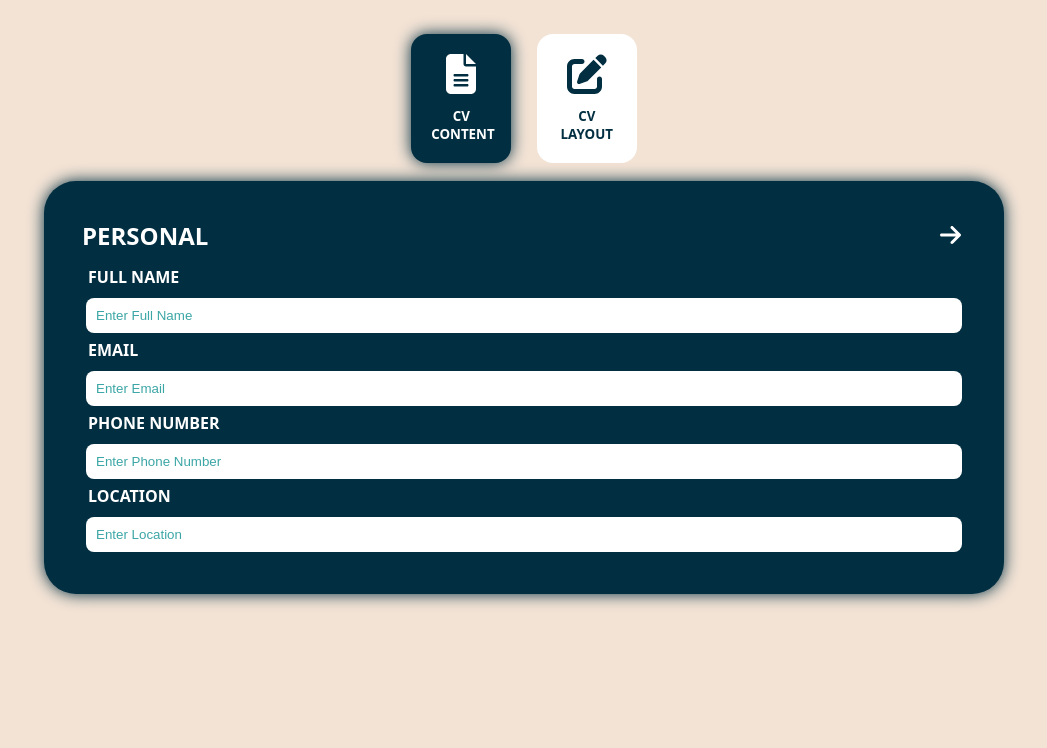
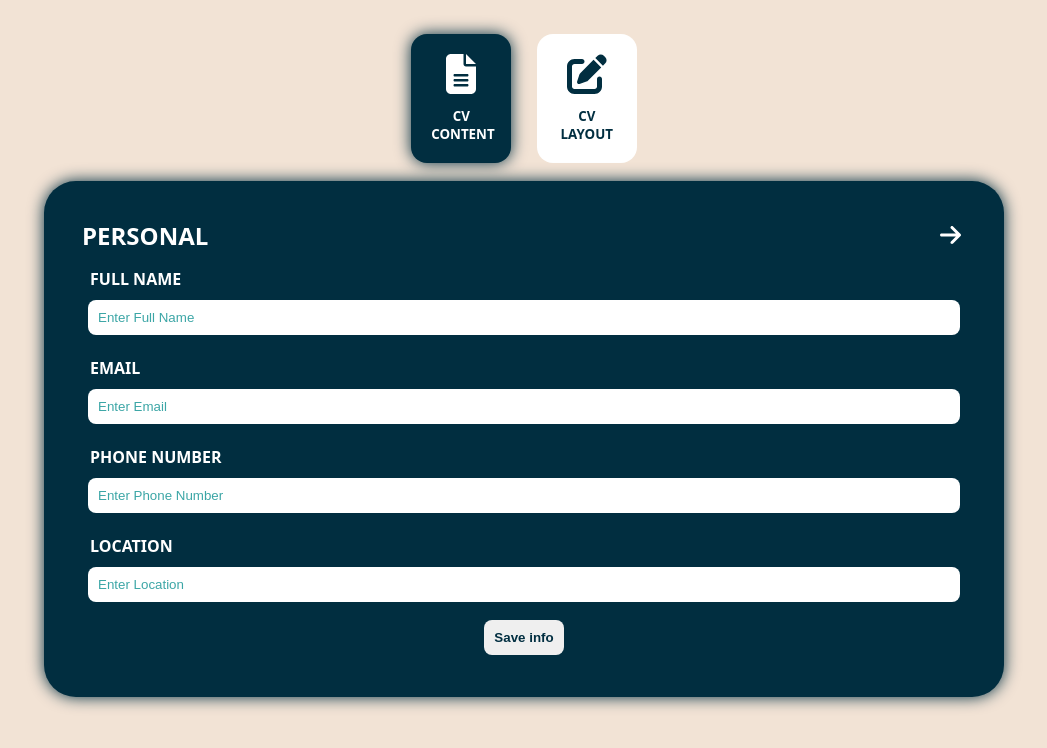
Before and after one commit to DavedCV/cv-project-react, a React (Vite) app: page / in a window 1280 px wide. Shown: the top 748 px of the page, without its empty margins (116-1163 px from the left). Built offline with nearby package versions, Linux system fonts and the light colour scheme.

Commit message:
Implement the data recolection section
Create the data details section, that allows the user to pass data to
the general information state, in order to get the required info to
create the CV

```diff
--- a/src/App.jsx
+++ b/src/App.jsx
@@ -1,13 +1,20 @@
 import Configuration from "./components/Configuration";
-import Data from "./components/Data";
+import Details from "./components/Details";
 import Curriculum from "./components/Curriculum";
-import "./styles/App.css"
+import "./styles/App.css";
+import { useState } from "react";
 
 export default function App() {
+  const [sectionsData, setSectionsData] = useState({
+    personal: [],
+    education: [],
+    experience: [],
+  });
+
   return (
     <div className="main">
       <Configuration />
-      <Data />
+      <Details sectionsData={sectionsData} setSectionsData={setSectionsData} />
       <Curriculum />
     </div>
   );
--- a/src/components/Data.jsx
+++ /dev/null
@@ -1,63 +0,0 @@
-/* eslint-disable jsx-a11y/no-noninteractive-tabindex */
-/* eslint-disable jsx-a11y/no-static-element-interactions */
-
-import { useState } from "react";
-import { faArrowRight, faDisplay } from "@fortawesome/free-solid-svg-icons";
-import { FontAwesomeIcon } from "@fortawesome/react-fontawesome";
-import { CSSTransition, TransitionGroup } from "react-transition-group";
-
-const formsData = {
-  personal: ["full name", "email", "phone number", "location"],
-  education: ["school name", "degree", "start date", "end date"],
-  experience: ["company name", "start date", "end date", "job description"],
-};
-
-export default function Data() {
-  const [activeForm, setActiveForm] = useState("personal");
-  const [dataSectionHeight, setDataSectionHeight] = useState(null);
-
-  function calcHeight(el) {
-    console.log("calc");
-    const height = el.offsetHeight;
-    setDataSectionHeight(height);
-  }
-
-  function getNextForm() {
-    const keys = Object.keys(formsData);
-    const currentIndex = keys.indexOf(activeForm);
-    return keys[(currentIndex + 1) % keys.length];
-  }
-
-  return (
-    <div className="data-section">
-      <div className="data-section-header">
-        <h2>{activeForm}</h2>
-
-        <button onClick={() => setActiveForm(getNextForm())}>
-          <FontAwesomeIcon icon={faArrowRight} />
-        </button>
-      </div>
-
-      <TransitionGroup>
-        <CSSTransition key={activeForm} timeout={500} classNames="form">
-          <Section data={formsData[activeForm]} />
-        </CSSTransition>
-      </TransitionGroup>
-    </div>
-  );
-}
-
-function Section({ data }) {
-  return (
-    <div className="form-section">
-      <form>
-        {data.map((info) => (
-          <div key={info} className={`${info}-entry`}>
-            <label htmlFor={info}>{info}</label>
-            <input type="text" id={info} placeholder={`enter ${info}`}/>
-          </div>
-        ))}
-      </form>
-    </div>
-  );
-}
--- /dev/null
+++ b/src/components/Details.jsx
@@ -0,0 +1,149 @@
+/* eslint-disable jsx-a11y/no-noninteractive-tabindex */
+/* eslint-disable jsx-a11y/no-static-element-interactions */
+
+import { useState } from "react";
+import { faArrowRight, faTrash } from "@fortawesome/free-solid-svg-icons";
+import { FontAwesomeIcon } from "@fortawesome/react-fontawesome";
+import { CSSTransition, TransitionGroup } from "react-transition-group";
+
+const formsEntries = {
+  personal: ["full name", "email", "phone number", "location"],
+  education: ["school name", "degree", "start date", "end date"],
+  experience: ["company name", "start date", "end date", "job description"],
+};
+
+export default function Details({ sectionsData, setSectionsData }) {
+  const [activeSection, setActiveSection] = useState("personal");
+
+  function getNextSection() {
+    const keys = Object.keys(formsEntries);
+    const currentIndex = keys.indexOf(activeSection);
+    return keys[(currentIndex + 1) % keys.length];
+  }
+
+  return (
+    <div className="details-section">
+      <div className="details-section-header">
+        <h2>{activeSection}</h2>
+        <button onClick={() => setActiveSection(getNextSection())}>
+          <FontAwesomeIcon icon={faArrowRight} />
+        </button>
+      </div>
+
+      <TransitionGroup className="details-data-wrapper">
+        <CSSTransition
+          key={activeSection}
+          timeout={500}
+          classNames="details"
+        >
+          <DetailsData
+            activeSection={activeSection}
+            sectionsData={sectionsData}
+            setSectionsData={setSectionsData}
+          />
+        </CSSTransition>
+      </TransitionGroup>
+    </div>
+  );
+}
+
+function DetailsData({ activeSection, sectionsData, setSectionsData }) {
+  const [showForm, setShowForm] = useState(false);
+
+  function saveData(e, changes) {
+    e.preventDefault();
+
+    if (changes == 0) {
+      if (setShowForm) setShowForm(false);
+      return;
+    }
+
+    const formData = new FormData(e.target);
+    const obj = Object.fromEntries(formData.entries());
+
+    console.log(obj);
+    changes;
+    const newSectionsData = {
+      ...sectionsData,
+      [activeSection]: [...sectionsData[activeSection], obj],
+    };
+
+    setSectionsData(newSectionsData);
+
+    if (setShowForm) setShowForm(false);
+  }
+
+  function removeData(data) {
+    const filteredSectionData = sectionsData[activeSection].filter(
+      (info) => info != data,
+    );
+    const newSectionData = {
+      ...sectionsData,
+      [activeSection]: filteredSectionData,
+    };
+
+    setSectionsData(newSectionData);
+  }
+
+  return (
+    <div className="details-data">
+      {activeSection === "personal" || showForm ? (
+        <Form activeSection={activeSection} saveData={saveData} />
+      ) : (
+        <>
+          {sectionsData[activeSection].map((data) => (
+            // eslint-disable-next-line react/jsx-key
+            <EntryData data={data} removeData={removeData} />
+          ))}
+          <button onClick={() => setShowForm(!showForm)}>Add new data</button>
+        </>
+      )}
+    </div>
+  );
+}
+
+function Form({ activeSection, saveData }) {
+  const data = formsEntries[activeSection];
+  let changes = 0;
+
+  return (
+    <div className="form-data">
+      <form onSubmit={(e) => saveData(e, changes)}>
+        {data.map((info) => (
+          <div
+            key={info}
+            className={`${info}-entry`}
+            style={{ width: 100 + "%" }}
+          >
+            <label htmlFor={info}>{info}</label>
+            <input
+              type="text"
+              id={info}
+              placeholder={`enter ${info}`}
+              name={info}
+              onChange={() => (changes += 1)}
+            />
+          </div>
+        ))}
+        <button type="submit">Save info</button>
+      </form>
+    </div>
+  );
+}
+
+function EntryData({ data, removeData }) {
+  return (
+    <div className="entry-data">
+      <div className="data-wrapper">
+        {Object.entries(data).map((info) => (
+          // eslint-disable-next-line react/jsx-key
+          <div>
+            <span className="title">{info[0] + ": "}</span>
+            {info[1]}
+          </div>
+        ))}
+      </div>
+      <FontAwesomeIcon icon={faTrash} onClick={() => removeData(data)} />
+    </div>
+  );
+}
--- a/src/styles/App.css
+++ b/src/styles/App.css
@@ -101,7 +101,7 @@ body {
 /* -----------------------------------------------------------------------------
 */
 
-.data-section {
+.details-section {
   background-color: var(--primary);
   border-radius: 2rem;
   padding: 2rem;
@@ -117,18 +117,19 @@ body {
   box-shadow: 0 0 1rem var(--primary);
 }
 
-.data-section>.data-section-header {
+/* Details section header */
+.details-section>.details-section-header {
   display: flex;
   justify-content: space-between;
   align-items: center;
 }
 
-.data-section>.data-section-header>h2 {
+.details-section>.details-section-header>h2 {
   margin: 0;
   text-transform: uppercase;
 }
 
-.data-section>.data-section-header>button {
+.details-section>.details-section-header>button {
   background-color: transparent;
   color: white;
 
@@ -146,22 +147,80 @@ body {
   align-items: center;
 }
 
-.data-section > .form-section {
+/* Details data */
+
+.details-section>.details-data-wrapper {
+  height: auto;
+
+  transition: height 500ms ease;
+}
+
+.details-section .details-data {
+  width: 100%;
+
+  display: flex;
+  flex-direction: column;
+  align-items: center;
+
+  gap: 1rem;
+}
+
+.details-data>button,
+.details-data form>button {
+  padding: 0.5rem;
+
+  border-radius: 0.5rem;
+
+  color: var(--primary);
+
+  font-weight: bold;
+}
+
+.details-data>.entry-data {
+  display: flex;
+  align-items: center;
+  justify-content: center;
+  gap: 1rem;
+
+  width: 100%;
+
+  padding-bottom: 1rem;
+  border-bottom: 2px solid var(--secondary);
+}
+
+.entry-data>.data-wrapper {
+  display: flex;
+  flex-direction: column;
+  justify-content: center;
+  text-align: center;
+  gap: 0.5rem;
+}
+
+.entry-data>.data-wrapper>div {
+  text-align: start;
+}
+
+.entry-data>.data-wrapper span {
+  font-weight: bold;
+  text-transform: uppercase;
+}
+
+.details-data>.form-data {
   width: 100%;
 }
 
-.data-section>.form-section>form {
-
-  margin-top: 1rem;
+.details-data>.form-data>form {
+  width: 100%;
 
   display: flex;
   flex-direction: column;
   justify-content: space-evenly;
+  align-items: center;
 
   gap: 1rem;
 }
 
-.data-section label {
+.form-data label {
   display: inline-block;
 
   font-weight: bold;
@@ -171,7 +230,7 @@ body {
   width: 100%;
 }
 
-.data-section input {
+.form-data input {
   width: 100%;
 
   padding: 0.5rem;
@@ -182,33 +241,34 @@ body {
   border-radius: 0.5rem;
 }
 
-.data-section input::placeholder {
+.form-data input::placeholder {
   color: var(--secondary);
   text-transform: capitalize;
 }
 
-.data-section input:is(:active, :focus) {
+.form-data input:is(:active, :focus) {
   border-color: var(--secondary);
 }
 
 /* CSS Transition classes */
-.form-section.form-enter {
+.details-data.details-enter {
   transform: translateX(120%);
 }
 
-.form-section.form-enter-active {
+.details-data.details-enter-active {
   transform: translateX(0%);
   transition: all 500ms ease;
 }
 
-.form-section.form-exit {
+.details-data.details-exit {
+  opacity: 0;
   position: absolute;
   left: 2rem;
   bottom: 2rem;
   right: 2rem;
 }
 
-.form-section.form-exit-active {
+.details-data.details-exit-active {
   transform: translateX(-120%);
   transition: all 500ms ease;
 }
```
Also changed, not shown: .eslintrc.json.
